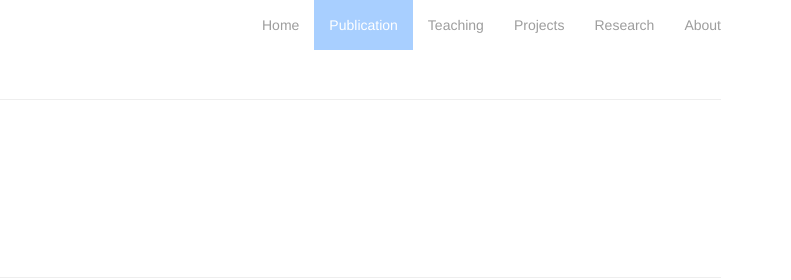
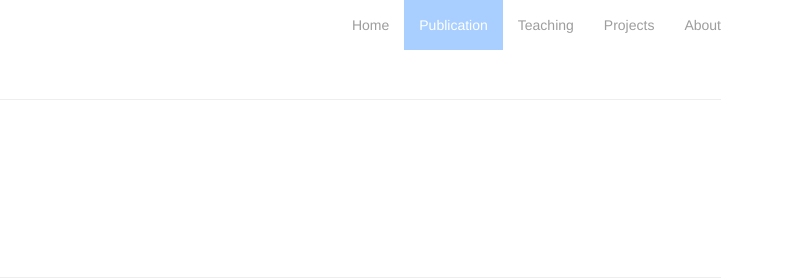
Before and after one commit to qingzhi-liu/qingzhi-liu.github.io, a plain HTML site: page publication.html in a window 1280 px wide. Shown: the top 280 px of the page, 489-1280 px from the left. Drawn offline with Linux system fonts and the light colour scheme.

Commit message:
Update publication.html

```diff
--- a/publication.html
+++ b/publication.html
@@ -73,9 +73,6 @@
                     </li>
                     <li>
                         <a href="./projects.html">Projects</a>
-                    </li>
-                    <li>
-                        <a href="./research.html">Research</a>
                     </li>
                     <li>
                         <a href="./about.html">About</a>
```
